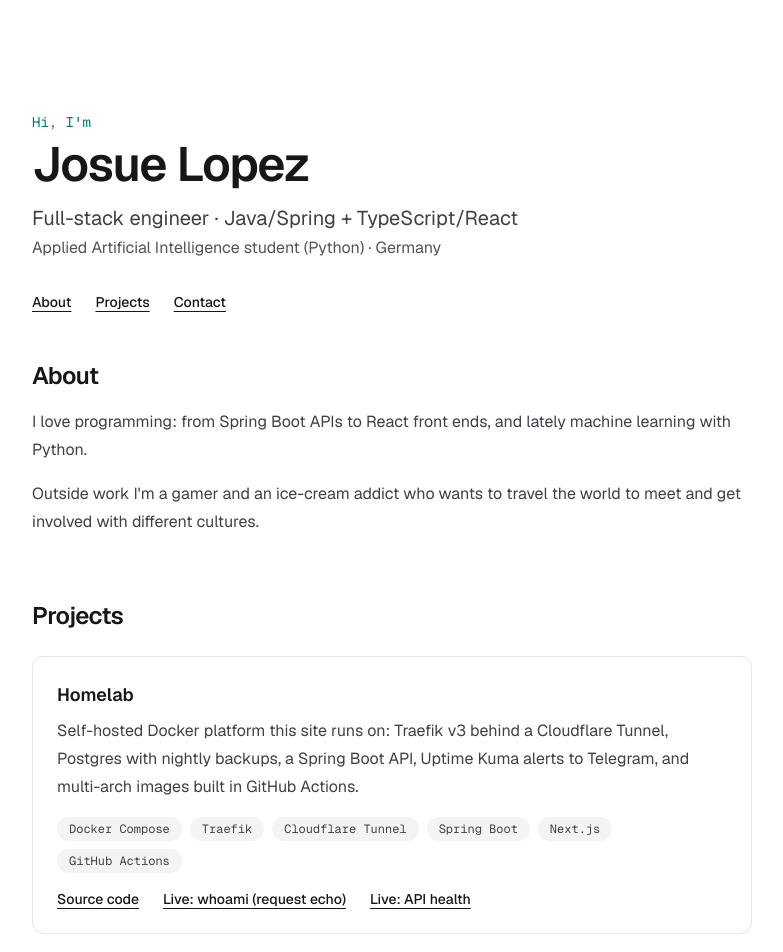
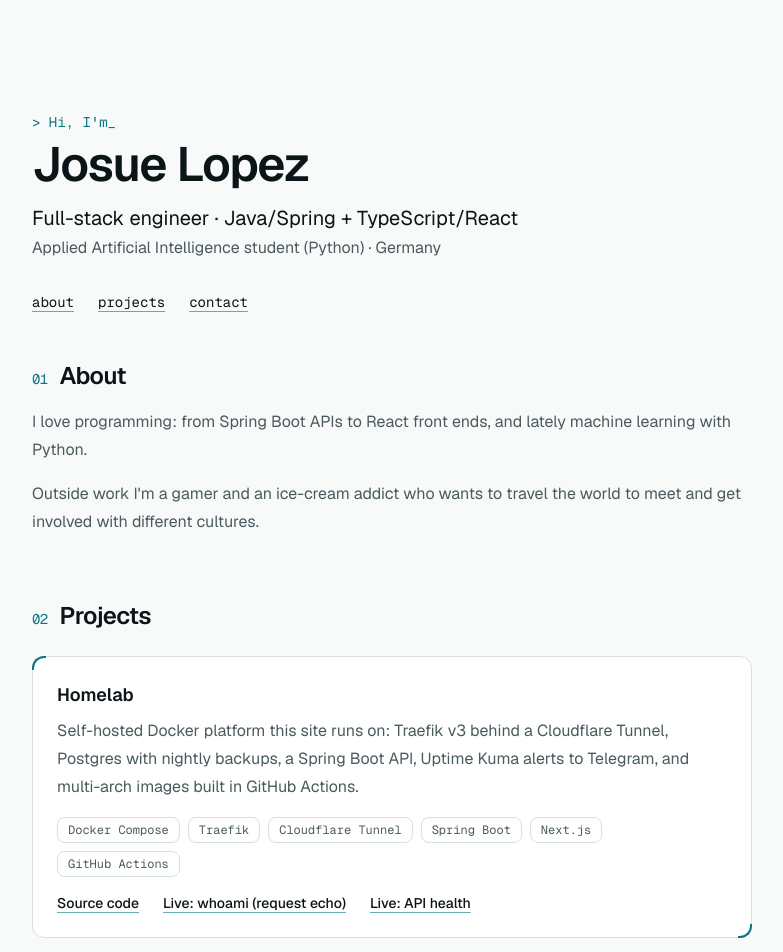
Before and after one commit to josue270193/homelab, a Next.js app in the folder apps/portfolio/: page / in a window 1280 px wide. Shown: the top 952 px of the page, without its empty margins (248-1031 px from the left). Built offline with nearby package versions, Linux system fonts and the light colour scheme.

Commit message:
Add portfolio design system: blue-green tokens, minimal gamer touches (#85) (#93)
Co-authored-by: Claude Opus 5.5 <noreply@anthropic.com>

```diff
--- a/apps/portfolio/src/app/globals.css
+++ b/apps/portfolio/src/app/globals.css
@@ -1,27 +1,97 @@
 @import "tailwindcss";
 
+/*
+ * Design system (#85): minimalist, with a light gamer/HUD touch. Blue-green primary.
+ * Semantic tokens live as CSS variables so one set of utilities (bg-bg, text-fg, text-primary...)
+ * works in both themes; components never use raw palette classes or dark: variants.
+ * Contrast ratios are in apps/portfolio/README.md (Design system).
+ */
 :root {
   color-scheme: light dark;
-  --background: #ffffff;
-  --foreground: #171717;
+  --bg: #f8fafa;
+  --surface: #ffffff;
+  --fg: #0b1416;
+  --muted: #4a5a5e;
+  --border: #d5e0e1;
+  --primary: #0a7480;
+  --primary-fg: #ffffff;
+}
+
+/* The theme toggle (#87) will switch these with a class instead of the media query. */
+@media (prefers-color-scheme: dark) {
+  :root {
+    --bg: #070b0d;
+    --surface: #0e1518;
+    --fg: #e6f1f2;
+    --muted: #93a7ab;
+    --border: #1f2d31;
+    --primary: #2cd5c4;
+    --primary-fg: #04211f;
+  }
 }
 
 @theme inline {
-  --color-background: var(--background);
-  --color-foreground: var(--foreground);
+  --color-bg: var(--bg);
+  --color-surface: var(--surface);
+  --color-fg: var(--fg);
+  --color-muted: var(--muted);
+  --color-border: var(--border);
+  --color-primary: var(--primary);
+  --color-primary-fg: var(--primary-fg);
+
   --font-sans: var(--font-geist-sans);
   --font-mono: var(--font-geist-mono);
+
+  --radius-control: 0.5rem; /* buttons, inputs, chips */
+  --radius-card: 0.75rem;
+
+  /* Subtle neon edge: hover/focus only, never at rest. */
+  --shadow-glow: 0 0 0 1px var(--primary), 0 0 18px color-mix(in oklab, var(--primary) 35%, transparent);
 }
 
-@media (prefers-color-scheme: dark) {
-  :root {
-    --background: #0a0a0a;
-    --foreground: #ededed;
+body {
+  background: var(--bg);
+  color: var(--fg);
+  font-family: var(--font-sans), system-ui, sans-serif;
+}
+
+/* HUD corners: two short primary brackets on opposite corners of a card. */
+@utility hud-corners {
+  position: relative;
+  &::before,
+  &::after {
+    content: "";
+    position: absolute;
+    width: 0.875rem;
+    height: 0.875rem;
+    pointer-events: none;
+  }
+  &::before {
+    top: -1px;
+    left: -1px;
+    border-top: 2px solid var(--primary);
+    border-left: 2px solid var(--primary);
+    border-top-left-radius: var(--radius-card);
+  }
+  &::after {
+    right: -1px;
+    bottom: -1px;
+    border-right: 2px solid var(--primary);
+    border-bottom: 2px solid var(--primary);
+    border-bottom-right-radius: var(--radius-card);
   }
 }
 
-body {
-  background: var(--background);
-  color: var(--foreground);
-  font-family: var(--font-sans), system-ui, sans-serif;
+/* Terminal caret after the greeting; static when the user prefers less motion. */
+@keyframes caret-blink {
+  50% {
+    opacity: 0;
+  }
 }
+
+@utility caret {
+  animation: caret-blink 1.1s steps(1) infinite;
+  @media (prefers-reduced-motion: reduce) {
+    animation: none;
+  }
+}
--- a/apps/portfolio/src/app/layout.tsx
+++ b/apps/portfolio/src/app/layout.tsx
@@ -28,8 +28,8 @@ export const metadata: Metadata = {
 
 export const viewport: Viewport = {
   themeColor: [
-    { media: "(prefers-color-scheme: light)", color: "#ffffff" },
-    { media: "(prefers-color-scheme: dark)", color: "#0a0a0a" },
+    { media: "(prefers-color-scheme: light)", color: "#f8fafa" },
+    { media: "(prefers-color-scheme: dark)", color: "#070b0d" },
   ],
 };
 
--- a/apps/portfolio/src/app/opengraph-image.tsx
+++ b/apps/portfolio/src/app/opengraph-image.tsx
@@ -17,13 +17,13 @@ export default function Image() {
           flexDirection: "column",
           justifyContent: "center",
           padding: 96,
-          background: "#09090b",
-          color: "#fafafa",
+          background: "#070b0d",
+          color: "#e6f1f2",
         }}
       >
-        <div style={{ fontSize: 32, color: "#5eead4" }}>josuedev.dpdns.org</div>
+        <div style={{ fontSize: 32, color: "#2cd5c4" }}>josuedev.dpdns.org</div>
         <div style={{ fontSize: 88, fontWeight: 700, marginTop: 16 }}>{profile.name}</div>
-        <div style={{ fontSize: 40, color: "#d4d4d8", marginTop: 16 }}>{profile.headline}</div>
+        <div style={{ fontSize: 40, color: "#93a7ab", marginTop: 16 }}>{profile.headline}</div>
       </div>
     ),
     size,
--- a/apps/portfolio/src/app/page.tsx
+++ b/apps/portfolio/src/app/page.tsx
@@ -1,61 +1,75 @@
 import { profile, projects, socials } from "@/content/profile";
 import { Icon } from "./icons";
 
-const link =
-  "rounded-sm underline underline-offset-4 hover:text-teal-700 focus-visible:outline-2 focus-visible:outline-offset-2 focus-visible:outline-teal-600 dark:hover:text-teal-300";
+// Colors, radii and glow come from the design-system tokens in globals.css (#85).
+const focus = "focus-visible:outline-2 focus-visible:outline-offset-2 focus-visible:outline-primary";
+const link = `rounded-sm underline underline-offset-4 decoration-primary/60 hover:text-primary ${focus}`;
+
+function SectionTitle({ id, index, children }: { id: string; index: string; children: string }) {
+  return (
+    <h2 id={id} className="flex items-baseline gap-3 text-2xl font-semibold tracking-tight">
+      <span aria-hidden="true" className="font-mono text-sm font-normal text-primary">
+        {index}
+      </span>
+      {children}
+    </h2>
+  );
+}
 
 export default function Home() {
   return (
     <>
       <a
         href="#main"
-        className="sr-only rounded bg-teal-700 px-4 py-2 text-white focus:not-sr-only focus:absolute focus:left-4 focus:top-4"
+        className={`sr-only rounded-control bg-primary px-4 py-2 text-primary-fg focus:not-sr-only focus:absolute focus:left-4 focus:top-4 ${focus}`}
       >
         Skip to content
       </a>
 
       <header className="mx-auto w-full max-w-3xl px-6 pt-20 pb-12 sm:pt-28">
-        <p className="font-mono text-sm text-teal-700 dark:text-teal-300">Hi, I&apos;m</p>
+        <p className="font-mono text-sm text-primary">
+          &gt; Hi, I&apos;m<span aria-hidden="true" className="caret">_</span>
+        </p>
         <h1 className="mt-2 text-4xl font-semibold tracking-tight sm:text-5xl">{profile.name}</h1>
-        <p className="mt-4 text-xl text-zinc-700 dark:text-zinc-300">{profile.headline}</p>
-        <p className="mt-1 text-zinc-600 dark:text-zinc-400">
+        <p className="mt-4 text-xl">{profile.headline}</p>
+        <p className="mt-1 text-muted">
           {profile.studying} · {profile.location}
         </p>
         <nav aria-label="Sections" className="mt-8">
-          <ul className="flex flex-wrap gap-x-6 gap-y-2 text-sm font-medium">
-            <li><a className={link} href="#about">About</a></li>
-            <li><a className={link} href="#projects">Projects</a></li>
-            <li><a className={link} href="#contact">Contact</a></li>
+          <ul className="flex flex-wrap gap-x-6 gap-y-2 font-mono text-sm">
+            <li><a className={link} href="#about">about</a></li>
+            <li><a className={link} href="#projects">projects</a></li>
+            <li><a className={link} href="#contact">contact</a></li>
           </ul>
         </nav>
       </header>
 
       <main id="main" className="mx-auto w-full max-w-3xl flex-1 space-y-16 px-6 pb-20">
         <section id="about" aria-labelledby="about-title" className="scroll-mt-8">
-          <h2 id="about-title" className="text-2xl font-semibold tracking-tight">About</h2>
+          <SectionTitle id="about-title" index="01">About</SectionTitle>
           {profile.about.map((p) => (
-            <p key={p} className="mt-4 leading-7 text-zinc-700 dark:text-zinc-300">{p}</p>
+            <p key={p} className="mt-4 leading-7 text-muted">{p}</p>
           ))}
         </section>
 
         <section id="projects" aria-labelledby="projects-title" className="scroll-mt-8">
-          <h2 id="projects-title" className="text-2xl font-semibold tracking-tight">Projects</h2>
+          <SectionTitle id="projects-title" index="02">Projects</SectionTitle>
           <ul className="mt-6 space-y-6">
             {projects.map((project) => (
               <li
                 key={project.name}
-                className="rounded-xl border border-zinc-200 p-6 dark:border-zinc-800"
+                className="hud-corners rounded-card border border-border bg-surface p-6 transition-shadow duration-200 hover:shadow-glow"
               >
                 <article aria-labelledby={`project-${project.name}`}>
                   <h3 id={`project-${project.name}`} className="text-lg font-semibold">
                     {project.name}
                   </h3>
-                  <p className="mt-2 leading-7 text-zinc-700 dark:text-zinc-300">{project.description}</p>
+                  <p className="mt-2 leading-7 text-muted">{project.description}</p>
                   <ul aria-label="Technologies" className="mt-4 flex flex-wrap gap-2">
                     {project.tech.map((t) => (
                       <li
                         key={t}
-                        className="rounded-full bg-zinc-100 px-3 py-1 font-mono text-xs text-zinc-700 dark:bg-zinc-800 dark:text-zinc-300"
+                        className="rounded-control border border-border px-2.5 py-1 font-mono text-xs text-muted"
                       >
                         {t}
                       </li>
@@ -82,17 +96,15 @@ export default function Home() {
         </section>
 
         <section id="contact" aria-labelledby="contact-title" className="scroll-mt-8">
-          <h2 id="contact-title" className="text-2xl font-semibold tracking-tight">Contact</h2>
-          <p className="mt-4 leading-7 text-zinc-700 dark:text-zinc-300">
-            Want to work together or just say hi? Find me here:
-          </p>
+          <SectionTitle id="contact-title" index="03">Contact</SectionTitle>
+          <p className="mt-4 leading-7 text-muted">Want to work together or just say hi? Find me here:</p>
           <ul className="mt-6 flex flex-wrap gap-4">
             {socials.map((s) => (
               <li key={s.label}>
                 <a
                   href={s.href}
                   {...(s.href.startsWith("http") && { target: "_blank", rel: "noopener noreferrer me" })}
-                  className="inline-flex items-center gap-2 rounded-lg border border-zinc-300 px-4 py-2 font-medium hover:border-teal-600 hover:text-teal-700 focus-visible:outline-2 focus-visible:outline-offset-2 focus-visible:outline-teal-600 dark:border-zinc-700 dark:hover:text-teal-300"
+                  className={`inline-flex items-center gap-2 rounded-control border border-border bg-surface px-4 py-2 font-medium transition-[color,box-shadow] duration-200 hover:text-primary hover:shadow-glow ${focus}`}
                 >
                   <Icon name={s.icon} />
                   {s.label}
@@ -103,10 +115,10 @@ export default function Home() {
         </section>
       </main>
 
-      <footer className="border-t border-zinc-200 py-6 text-center text-sm text-zinc-600 dark:border-zinc-800 dark:text-zinc-400">
+      <footer className="border-t border-border py-6 text-center font-mono text-xs text-muted">
         © {profile.name} ·{" "}
         <a className={link} href={projects[0].repo} target="_blank" rel="noopener noreferrer">
-          Self-hosted on my homelab
+          self-hosted on my homelab
         </a>
       </footer>
     </>
```
Also changed, not shown: 1 other file (tests, documents, lock files or other folders).
